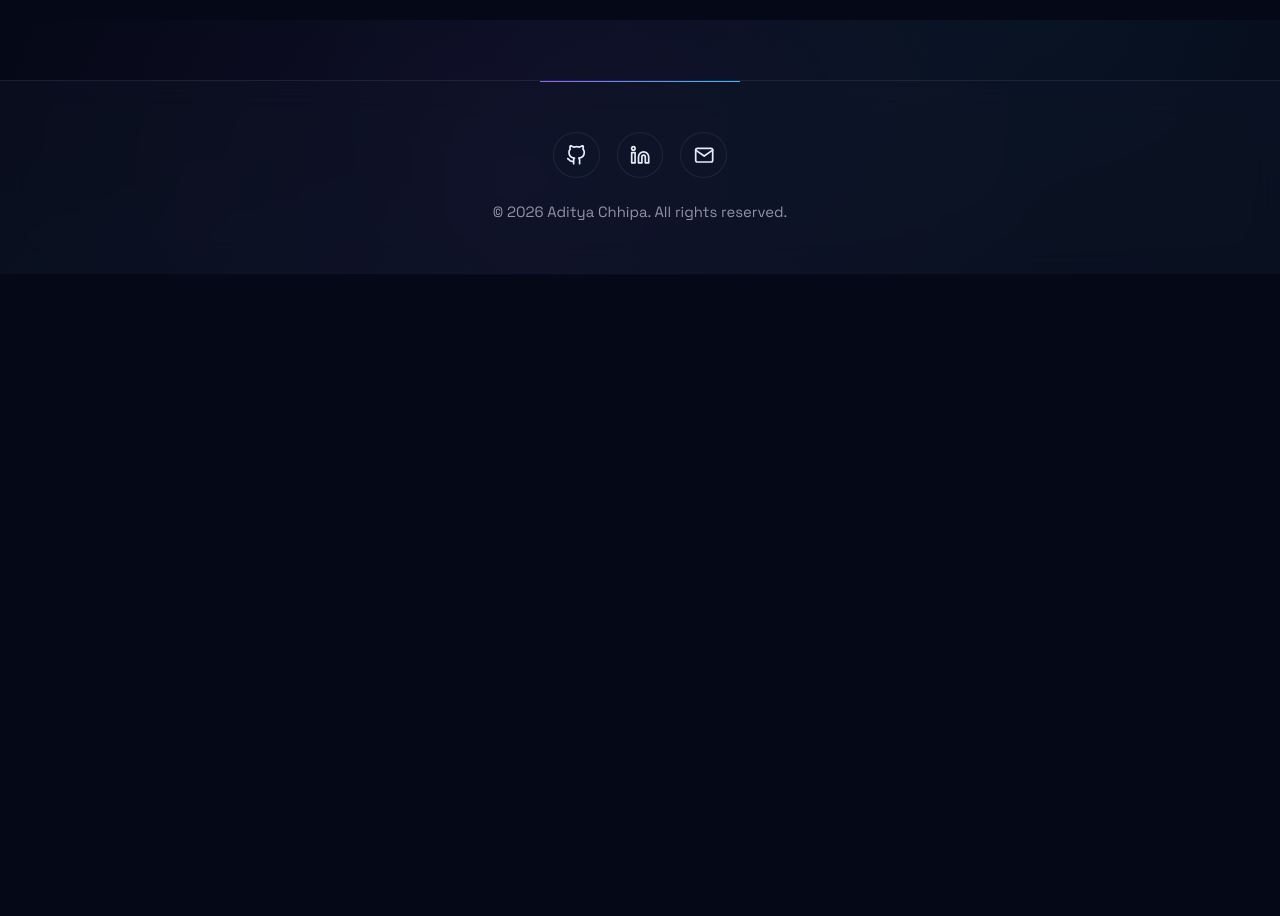
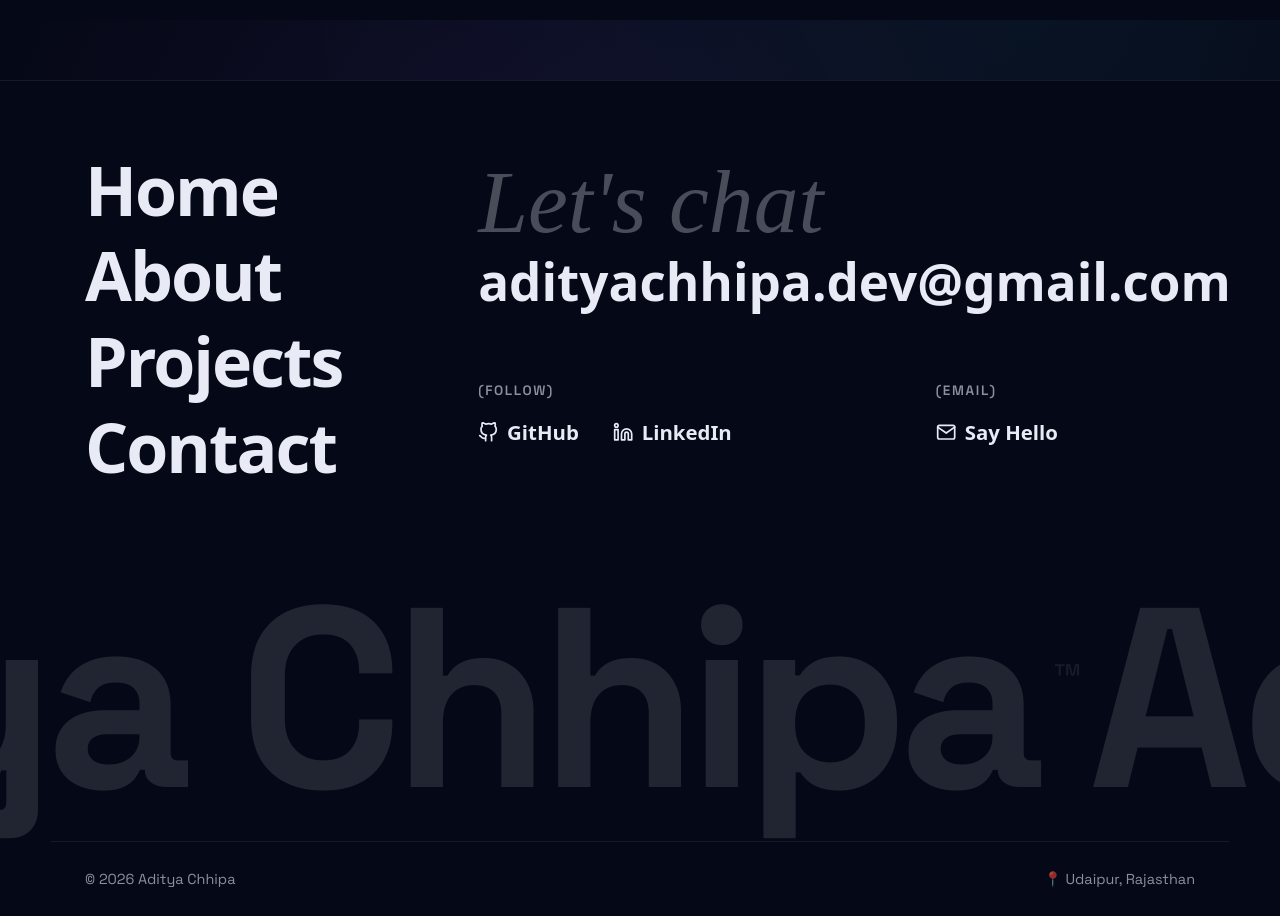
Before and after one commit to ADITYAchhipa/Developer_Portfolio, a React (Vite) app: page / in a window 1280 px wide. Shown: the part 7180-8096 px from the top of the page. Before the commit the page ends 7454 px from the top, so only its background shows below. Built offline with nearby package versions, Linux system fonts and the light colour scheme.

Commit message:
premium footer

```diff
--- a/src/components/Layout/Footer.jsx
+++ b/src/components/Layout/Footer.jsx
@@ -4,39 +4,86 @@ import styles from './Footer.module.css';
 function Footer() {
   const currentYear = new Date().getFullYear();
 
+  const handleNavClick = (e, sectionId) => {
+    e.preventDefault();
+    const element = document.getElementById(sectionId);
+    if (element) {
+      element.scrollIntoView({ behavior: 'smooth' });
+    }
+  };
+
   return (
     <footer className={styles.footer}>
       <div className={styles.footerContainer}>
+        {/* Top section — nav + contact */}
+        <div className={styles.topRow}>
+          {/* Navigation links — large text */}
+          <nav className={styles.footerNav} aria-label="Footer navigation">
+            <a href="#hero" onClick={(e) => handleNavClick(e, 'hero')} className={styles.navLink}>Home</a>
+            <a href="#about" onClick={(e) => handleNavClick(e, 'about')} className={styles.navLink}>About</a>
+            <a href="#projects" onClick={(e) => handleNavClick(e, 'projects')} className={styles.navLink}>Projects</a>
+            <a href="#contact" onClick={(e) => handleNavClick(e, 'contact')} className={styles.navLink}>Contact</a>
+          </nav>
+
+          {/* Contact + socials */}
+          <div className={styles.contactCol}>
+            <p className={styles.chatLabel}>Let&apos;s chat</p>
+            <a href="mailto:adityachhipa.dev@gmail.com" className={styles.email}>
+              adityachhipa.dev@gmail.com
+            </a>
+
+            <div className={styles.socialsRow}>
+              <div className={styles.socialGroup}>
+                <span className={styles.socialLabel}>(Follow)</span>
                 <div className={styles.socialLinks}>
                   <a
                     href="https://github.com/ADITYAchhipa"
                     target="_blank"
                     rel="noopener noreferrer"
+                    className={styles.socialLink}
                     aria-label="GitHub"
-            className={styles.socialLink}
                   >
-            <FiGithub />
+                    <FiGithub /> GitHub
                   </a>
                   <a
-            href="https://linkedin.com/in/aditya-chhipa"
+                    href="https://www.linkedin.com/in/aditya-chhipa-ab8634265/"
                     target="_blank"
                     rel="noopener noreferrer"
+                    className={styles.socialLink}
                     aria-label="LinkedIn"
-            className={styles.socialLink}
                   >
-            <FiLinkedin />
-          </a>
-          <a
-            href="mailto:aditya@example.com"
-            aria-label="Email"
-            className={styles.socialLink}
-          >
-            <FiMail />
+                    <FiLinkedin /> LinkedIn
                   </a>
                 </div>
+              </div>
+
+              <div className={styles.socialGroup}>
+                <span className={styles.socialLabel}>(Email)</span>
+                <a href="mailto:adityachhipa.dev@gmail.com" className={styles.socialLink} aria-label="Email">
+                  <FiMail /> Say Hello
+                </a>
+              </div>
+            </div>
+          </div>
+        </div>
+
+        {/* Giant scrolling name */}
+        <div className={styles.bigName} aria-hidden="true">
+          <div className={styles.bigNameInner}>
+            <span className={styles.bigNameText}>Aditya Chhipa</span>
+            <span className={styles.bigNameText}><span className={styles.tm}>™</span></span>
+            <span className={styles.bigNameText}>Aditya Chhipa</span>
+            <span className={styles.bigNameText}><span className={styles.tm}>™</span></span>
+          </div>
+        </div>
+
+        {/* Bottom bar */}
+        <div className={styles.bottomBar}>
           <p className={styles.copyright}>
-          &copy; {currentYear} Aditya Chhipa. All rights reserved.
+            &copy; {currentYear} Aditya Chhipa
           </p>
+          <p className={styles.location}>📍 Udaipur, Rajasthan</p>
+        </div>
       </div>
     </footer>
   );
--- a/src/components/Layout/Footer.module.css
+++ b/src/components/Layout/Footer.module.css
@@ -1,63 +1,236 @@
 .footer {
-  background: var(--glass-bg);
-  backdrop-filter: blur(16px);
-  -webkit-backdrop-filter: blur(16px);
+  background: var(--background);
   border-top: 1px solid var(--glass-border);
-  padding: 3rem 1.5rem;
-  text-align: center;
+  padding: 4rem 0 0;
   position: relative;
-}
-
-.footer::before {
-  content: '';
-  position: absolute;
-  top: 0;
-  left: 50%;
-  transform: translateX(-50%);
-  width: 200px;
-  height: 1px;
-  background: var(--gradient-primary);
+  overflow: hidden;
+  min-height: 100vh;
+  display: flex;
+  flex-direction: column;
 }
 
 .footerContainer {
-  max-width: 1200px;
-  margin: 0 auto;
+  max-width: 100%;
+  margin: 0;
+  width: 100%;
+  padding: 0 3rem;
+  flex: 1;
   display: flex;
   flex-direction: column;
-  align-items: center;
-  gap: 1.25rem;
+}
+
+/* Top row — nav + contact side by side */
+.topRow {
+  display: grid;
+  grid-template-columns: 1fr;
+  gap: 3rem;
+  margin-bottom: auto;
+  padding-bottom: 4rem;
+  align-items: start;
+}
+
+/* Large navigation links */
+.footerNav {
+  display: flex;
+  flex-direction: column;
+  gap: 0.25rem;
+}
+
+.navLink {
+  font-size: clamp(2.5rem, 6vw, 4rem);
+  font-weight: 800;
+  color: var(--text);
+  text-decoration: none;
+  line-height: 1.2;
+  letter-spacing: -0.03em;
+  font-family: system-ui, -apple-system, 'Segoe UI', sans-serif;
+  transition: color 0.3s ease, transform 0.3s cubic-bezier(0.16, 1, 0.3, 1);
+  display: inline-block;
+}
+
+.navLink:hover {
+  color: var(--primary);
+  transform: translateX(12px);
+}
+
+/* Contact column */
+.contactCol {
+  display: flex;
+  flex-direction: column;
+  gap: 0;
+  padding-top: 0.5rem;
+}
+
+.chatLabel {
+  font-size: clamp(3.5rem, 7vw, 6rem);
+  font-weight: 300;
+  color: var(--text-muted);
+  margin: 0;
+  line-height: 1;
+  font-family: 'Times New Roman', Georgia, serif;
+  font-style: italic;
+  opacity: 0.5;
+}
+
+.email {
+  font-size: clamp(1.8rem, 4vw, 3.2rem);
+  font-weight: 700;
+  color: var(--text);
+  text-decoration: none;
+  transition: color 0.3s ease;
+  margin-top: 0.25rem;
+  line-height: 1.2;
+  font-family: system-ui, -apple-system, 'Segoe UI', sans-serif;
+  position: relative;
+  display: inline-block;
+  width: fit-content;
+}
+
+.email::after {
+  content: '';
+  position: absolute;
+  bottom: -2px;
+  left: 0;
+  width: 100%;
+  height: 3px;
+  background: var(--primary);
+  transform: scaleX(0);
+  transform-origin: left;
+  transition: transform 0.9s cubic-bezier(0.16, 1, 0.3, 1);
+}
+
+.email:hover::after {
+  transform: scaleX(1);
+}
+
+.email:hover {
+  color: var(--primary);
+}
+
+/* Socials row */
+.socialsRow {
+  display: flex;
+  gap: 12rem;
+  flex-wrap: wrap;
+  margin-top: 4rem;
+}
+
+.socialGroup {
+  display: flex;
+  flex-direction: column;
+  gap: 0.8rem;
+}
+
+.socialLabel {
+  font-size: 0.8rem;
+  font-weight: 600;
+  text-transform: uppercase;
+  letter-spacing: 0.12em;
+  color: var(--text-muted);
 }
 
 .socialLinks {
   display: flex;
-  gap: 1rem;
+  gap: 2rem;
 }
 
 .socialLink {
-  display: flex;
+  display: inline-flex;
   align-items: center;
-  justify-content: center;
-  width: 2.75rem;
-  height: 2.75rem;
-  border-radius: 50%;
-  border: 1px solid var(--glass-border);
-  background: var(--glass-bg);
+  gap: 0.5rem;
+  font-size: 1.2rem;
+  font-weight: 700;
   color: var(--text);
-  font-size: 1.2rem;
   text-decoration: none;
-  transition: all 0.3s cubic-bezier(0.16, 1, 0.3, 1);
+  transition: color 0.3s ease;
+  font-family: system-ui, -apple-system, 'Segoe UI', sans-serif;
 }
 
 .socialLink:hover {
   color: var(--primary);
-  border-color: var(--primary);
-  background: var(--glow-primary);
-  transform: translateY(-4px) scale(1.1);
-  box-shadow: 0 8px 24px rgba(145, 94, 255, 0.2);
+}
+
+/* Giant scrolling name — full width, animated */
+.bigName {
+  width: 100vw;
+  margin-left: calc(-50vw + 50%);
+  overflow: hidden;
+  padding: 2rem 0;
+  user-select: none;
+  pointer-events: none;
+}
+
+.bigNameInner {
+  display: flex;
+  align-items: baseline;
+  gap: 1rem;
+  white-space: nowrap;
+  animation: marqueeScroll 20s linear infinite;
+  width: max-content;
+}
+
+.bigNameText {
+  font-size: clamp(6rem, 20vw, 16rem);
+  font-weight: 900;
+  line-height: 0.85;
+  color: var(--text);
+  opacity: 0.12;
+  letter-spacing: -0.04em;
+}
+
+[data-theme="light"] .bigNameText {
+  opacity: 0.06;
+}
+
+.tm {
+  font-size: 0.2em;
+  vertical-align: super;
+  opacity: 0.7;
+}
+
+@keyframes marqueeScroll {
+  0% { transform: translateX(0); }
+  100% { transform: translateX(-50%); }
+}
+
+/* Bottom bar */
+.bottomBar {
+  display: flex;
+  justify-content: space-between;
+  align-items: center;
+  padding: 1.5rem 2rem;
+  border-top: 1px solid var(--glass-border);
+  position: relative;
+  z-index: 1;
 }
 
 .copyright {
+  font-size: 0.85rem;
   color: var(--text-muted);
-  font-size: 0.875rem;
   margin: 0;
 }
+
+.location {
+  font-size: 0.85rem;
+  color: var(--text-muted);
+  margin: 0;
+}
+
+/* Responsive */
+@media (min-width: 768px) {
+  .topRow {
+    grid-template-columns: 1fr 2fr;
+    gap: 4rem;
+    padding-left: 2rem;
+  }
+
+  .contactCol {
+    padding-left: 4rem;
+  }
+}
+
+@media (prefers-reduced-motion: reduce) {
+  .bigNameInner {
+    animation: none;
+  }
+}
```
Also changed, not shown: 28 other files (tests, documents, lock files or other folders). Lines whose indentation alone changed are shown as unchanged.
